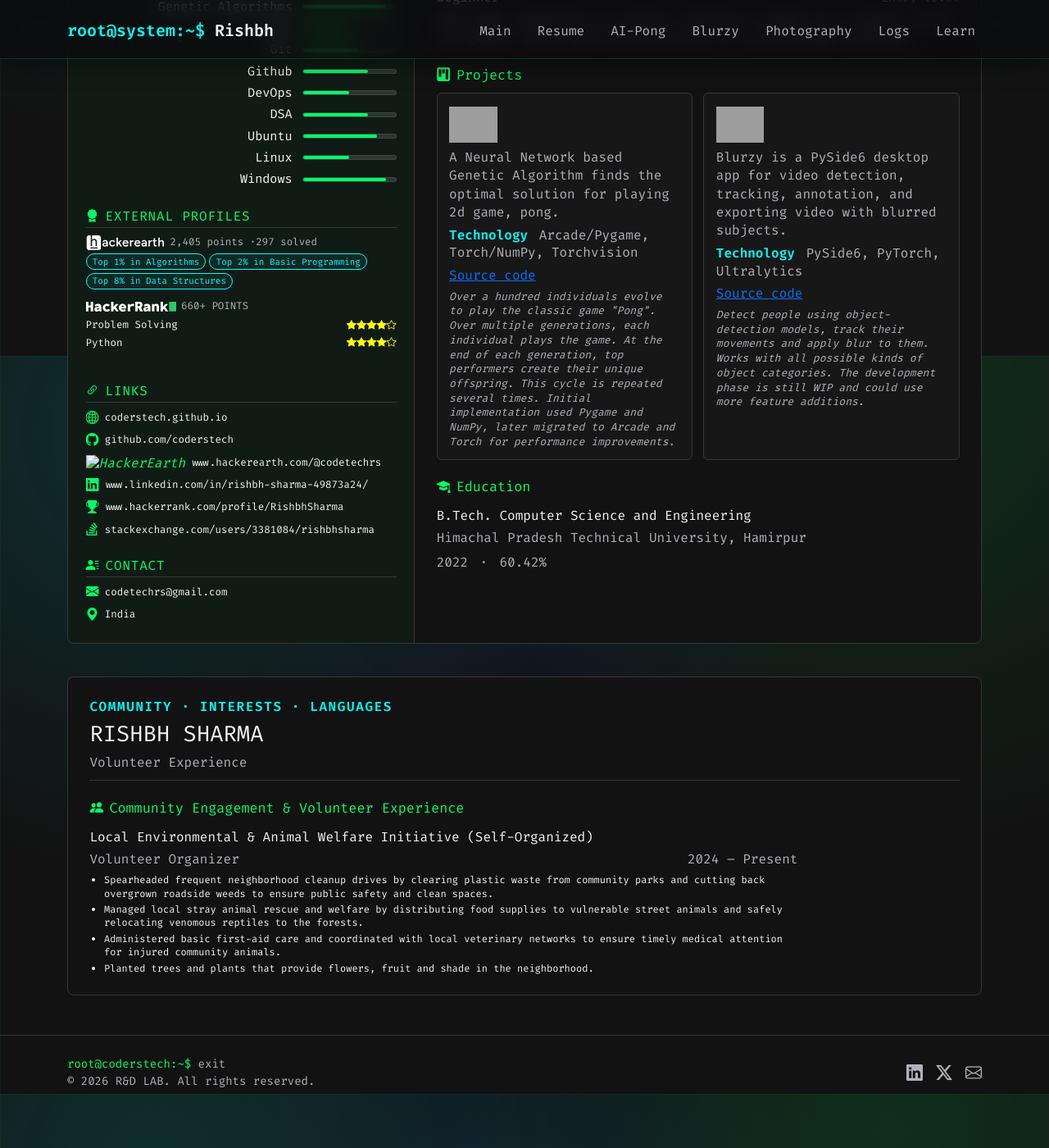
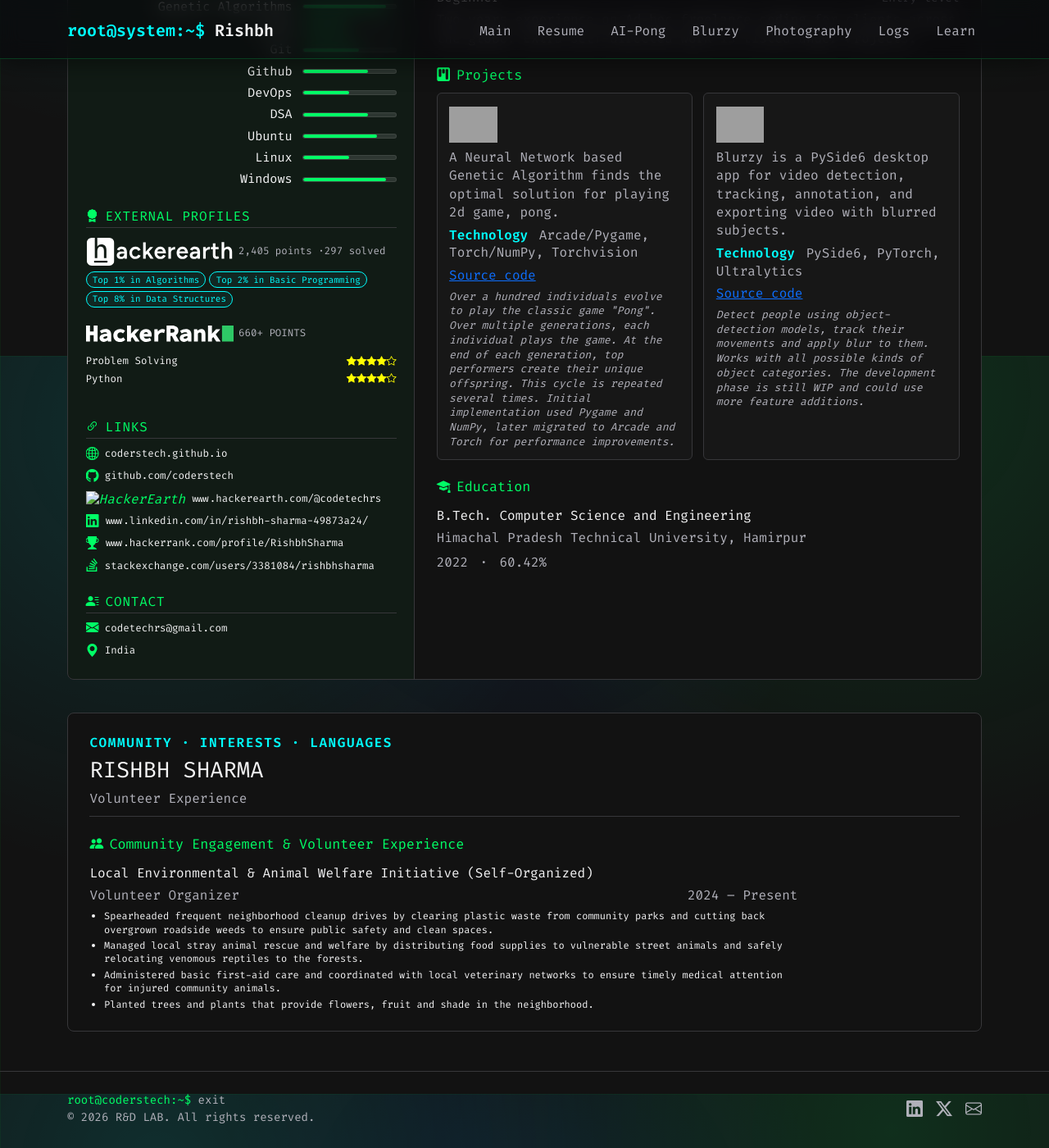
Before and after one commit to CodeRSTech/coderstech.github.io, a Jekyll site: the page built from resume.md, in a window 1280 px wide and 1400 px high, scrolled down 466 px. Shown: the whole window at 82% size. Built offline with Jekyll 4.4.1, drawn with Linux system fonts in a browser that asks for light colours; grey boxes are pictures that could not be loaded.

Commit message:
H.Earth/Rank profile logo resized

```diff
--- a/assets/css/resume-light.css
+++ b/assets/css/resume-light.css
@@ -200,9 +200,9 @@ body.resume-light-document {
 
 .resume-platform-logo,
 .resume-sidebar .brand-logo {
-  height: 18px !important;
+  height: 40px !important;
   width: auto !important;
-  max-width: 110px !important;
+  max-width: 180px !important;
   object-fit: contain !important;
   object-position: left center !important;
   margin: 0 !important;
--- a/assets/css/resume.css
+++ b/assets/css/resume.css
@@ -171,9 +171,9 @@
 
 .resume-platform-logo,
 .resume-sidebar .brand-logo {
-  height: 18px !important;
+  height: 40px !important;
   width: auto !important;
-  max-width: 110px !important;
+  max-width: 180px !important;
   object-fit: contain !important;
   object-position: left center !important;
   margin: 0 !important;
```
